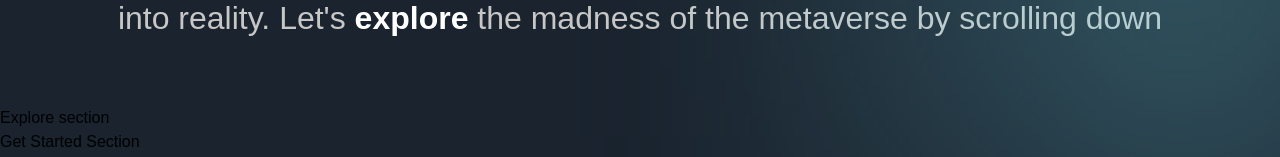
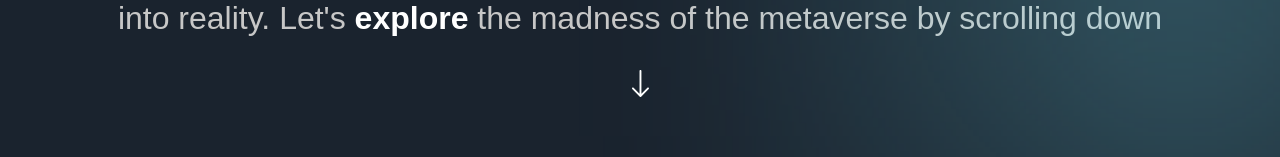
Before and after one commit to javorskyp/responsive_next_tailwind, a Next.js app: page / in a window 1280 px wide. Shown: the part 1395-1552 px from the top of the page. Built offline with nearby package versions, Linux system fonts and the light colour scheme; a web font is replaced by a local one.

Commit message:
motion img in about

```diff
--- a/sections/About.jsx
+++ b/sections/About.jsx
@@ -22,7 +22,7 @@
         variants={fadeIn('up', 'tween', 0.2, 1)}
         className="mt-[8px] font-normal sm:text-[32px] text-[20px] text-center text-secondary-white"
       >
-      <span className="font-extrabold text-white">Metaverse</span> is a new
+            <span className="font-extrabold text-white">Metaverse</span> is a new
         thing in the future, where you can enjoy the virtual world by feeling
         like it's really real, you can feel what you feel in this metaverse
         world, because this is really the{' '}
@@ -35,8 +35,14 @@
         reality. Let's{' '}
         <span className="font-extrabold text-white">explore</span> the madness
         of the metaverse by scrolling down
+      </motion.p>
 
-      </motion.p>
+      <motion.img
+        variants={fadeIn('up', 'tween', 0.3, 1)}
+        src="/arrow-down.svg"
+        alt="arrow down"
+        className="w-[18px] h-[28px] object-contain mt-[28px]"
+      />
     </motion.div>
   </section>
 );
```
